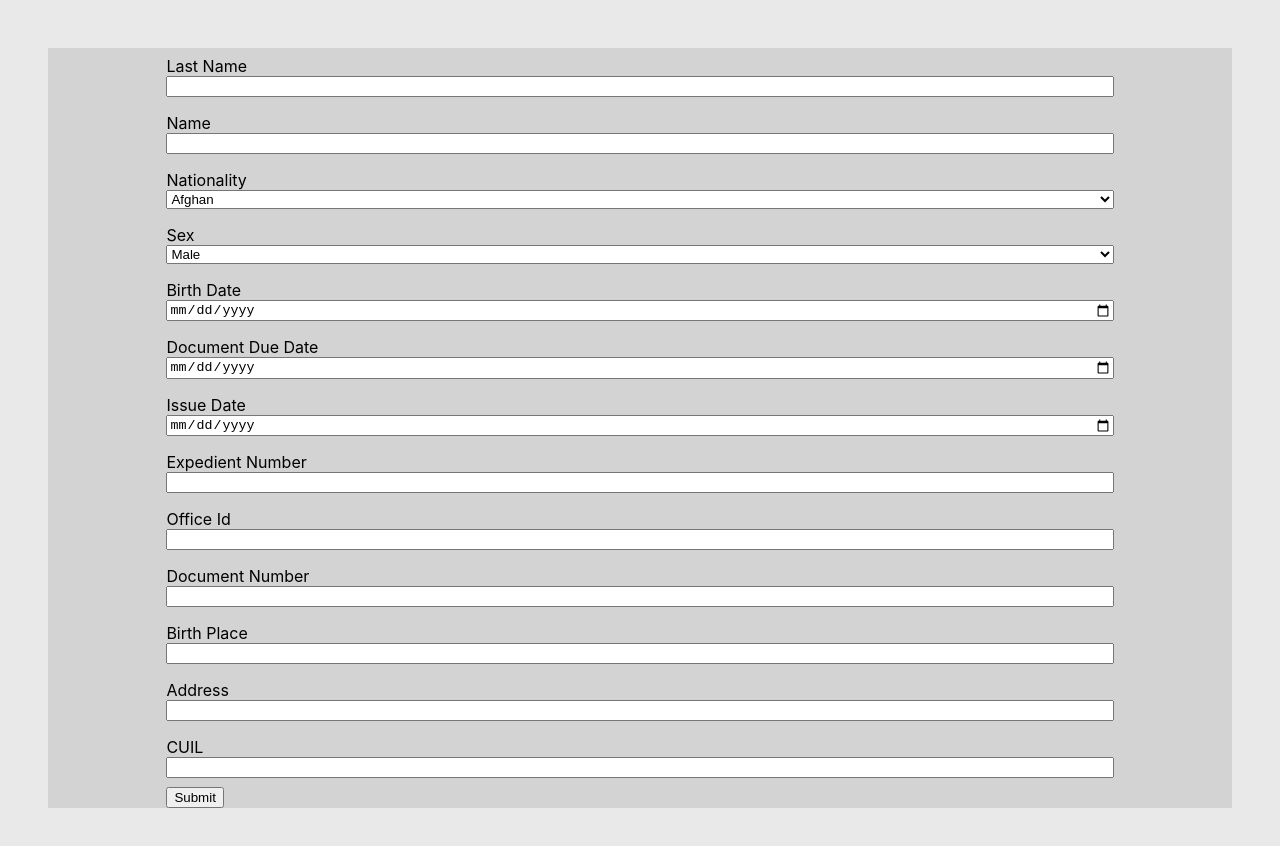
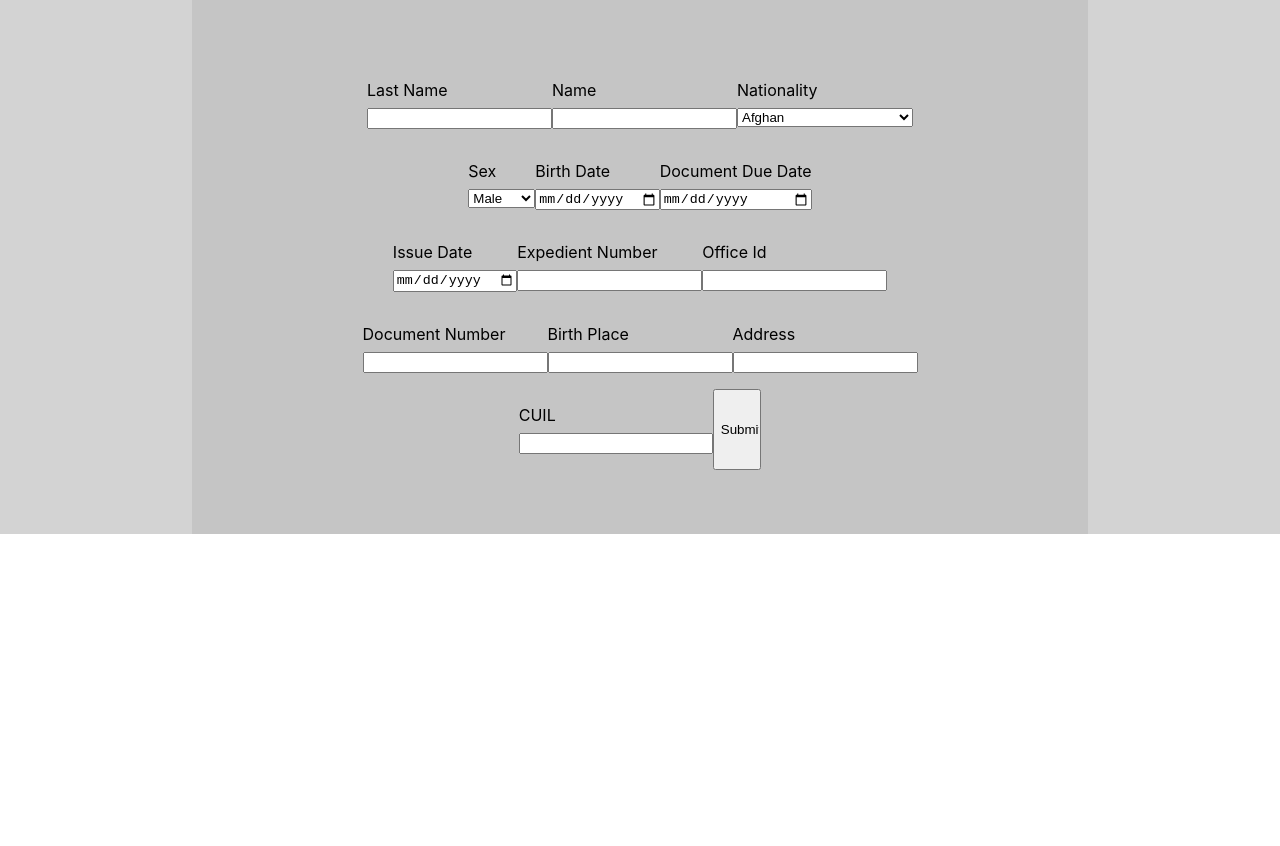
Before and after one commit to nicolasolmos/demo-react-form, a React (Create React App) app: page / in a window 1280 px wide. Shown: the top 846 px of the page. After the commit the page ends 800 px from the top, so only its background shows below. Built offline with nearby package versions, Linux system fonts and the light colour scheme.

Commit message:
feature: styles

```diff
--- /dev/null
+++ b/src/components/DniForm/DniForm.base.css
@@ -0,0 +1,7 @@
+.dni-form {
+    background-color: #c5c5c5;
+}
+
+.dni-form-container {
+    background-color: #d3d3d3;
+}
--- a/src/components/DniForm/DniForm.base.module.css
+++ /dev/null
@@ -1,3 +0,0 @@
-form {
-    background-color: #d3d3d3;
-}
--- a/src/components/DniForm/DniForm.js
+++ b/src/components/DniForm/DniForm.js
@@ -6,8 +6,8 @@ import { yupResolver } from '@hookform/resolvers/yup';
 import DniSchema from './schema';
 import FormSelect from '../FormSelect/FormSelect';
 
-import './DniForm.base.module.css';
-import './DniForm.sizes.module.css';
+import './DniForm.base.css';
+import './DniForm.sizes.css';
 
 const DniForm = (props) => {
   const { handleSubmit, register, formState: { errors } } = useForm({
@@ -21,9 +21,9 @@ const DniForm = (props) => {
   const onSubmit = data => props.onSuccess(data);
 
   return (
-    <section>
-      <form onSubmit={handleSubmit(onSubmit)}>
-        <div>
+    <section className="dni-form-container">
+      <form className="dni-form" onSubmit={handleSubmit(onSubmit)}>
+        <div className='input-group'>
           <FormInput register={register} label="Last Name" fieldName="lastName" errors={errors.lastName} />
           <FormInput register={register} label="Name" fieldName="name" errors={errors.name} />
           <FormSelect
@@ -33,7 +33,7 @@ const DniForm = (props) => {
             fieldName="nationality"
           />
         </div>
-        <div>
+        <div className='input-group'>
           <FormSelect
             register={register}
             options={['Male', 'Female']}
@@ -43,19 +43,19 @@ const DniForm = (props) => {
           <FormInput type="date" register={register} label="Birth Date" fieldName="birthDate" />
           <FormInput type="date" register={register} label="Document Due Date" fieldName="documentDueDate" />
         </div>
-        <div>
+        <div className='input-group'>
           <FormInput type="date" register={register} label="Issue Date" fieldName="issueDate" />
           <FormInput type="number" register={register} min={1} label="Expedient Number" fieldName="expedientNumber" />
           <FormInput type="number" register={register} min={1} label="Office Id" fieldName="officeId" />
         </div>
-        <div>
+        <div className='input-group'>
           <FormInput type="number" register={register} min={1} label="Document Number" fieldName="documentNumber" />
           <FormInput register={register} label="Birth Place" fieldName="birthPlace" />
           <FormInput register={register} label="Address" fieldName="address" />
         </div>
-        <div>
+        <div className='input-group'>
           <FormInput register={register} min={1} label="CUIL" fieldName="cuil" />
-          <input type='submit' />
+          <input className="submit-button" type='submit' />
         </div>
       </form>
     </section>
--- a/src/components/DniForm/DniForm.module.css
+++ /dev/null
@@ -1,43 +0,0 @@
-label {
-  display: flex;
-  flex-direction: column;
-  align-items: flex-start;
-  max-width: 90%;
-  margin-right: 5%;
-}
-
-label:last-child {
-  margin-right: 0;
-}
-
-input,
-select {
-  font-size: 1rem;
-  padding: 0.5rem;
-  margin-bottom: 2rem;
-}
-
-input:last-child,
-select:last-child {
-  margin-bottom: 0;
-}
-
-form {
-  display: flex;
-  flex-direction: column;
-  padding: 3rem;
-  background-color: #d3d3d3;
-  min-width: 50%;
-  max-width: 60%;
-  margin: auto;
-}
-
-form div {
-  display: flex;
-  margin-bottom: 1rem;
-}
-
-section {
-  width: 90%;
-  margin: auto;
-}
--- a/src/components/DniForm/DniForm.sizes.module.css
+++ b/src/components/DniForm/DniForm.sizes.css
@@ -1,34 +1,40 @@
-section,
-form {
+.dni-form-container {
     margin: auto;
     max-width: 100%;
 }
 
-form>div>label {
+.dni-form {
+    margin: auto;
+    max-width: 80%;
+    padding: 5%;
     display: flex;
     flex-direction: column;
-    text-align: left;
 }
 
-form {
-    max-width: 100%;
-    padding: 5%;
+.submit-button {
+    width: 100%;
 }
-
-label {
-    padding: 1vh 0;
-}
-
 
 @media (min-width:320px) {
 
     /* smartphones, portrait iPhone, portrait 480x320 phones (Android) */
 
-    form {
-        padding: 0 10%;
-
+    .dni-form-container {
+        margin: auto;
+        max-width: 100%;
     }
 
+    .dni-form {
+        margin: auto;
+        max-width: 60%;
+        padding: 5%;
+        display: flex;
+        flex-direction: column;
+    }
+
+    .submit-button {
+        width: 100%;
+    }
 }
 
 @media (min-width:480px) {
@@ -41,6 +47,25 @@ label {
 
     /* portrait tablets, portrait iPad, e-readers (Nook/Kindle), landscape 800x480 phones (Android) */
 
+    .submit-button {
+        width: 20%
+    }
+
+    .input-group {
+        display: flex;
+        flex-wrap: wrap;
+
+        max-width: 80%;
+        margin: auto;
+    }
+
+
+}
+
+@media (min-width:700px) {
+    .input-group {
+        max-width: 90%;
+    }
 }
 
 @media (min-width:801px) {
--- /dev/null
+++ b/src/components/FormInput/FormInput.css
@@ -0,0 +1,11 @@
+.form-input-container {
+    display: flex;
+    flex-direction: column;
+    margin: 1rem 0;
+    max-width: 100%;
+    flex-grow: 1;
+}
+
+.form-input-label {
+    margin-bottom: 0.5rem;
+}
--- a/src/components/FormInput/FormInput.js
+++ b/src/components/FormInput/FormInput.js
@@ -1,8 +1,10 @@
+import './FormInput.css';
+
 const FormInput = ({ register, fieldName, label, type, min }) => {
   return (
-    <label>
-      <span>{label}</span>
-      <input type={type} {...register(fieldName, { min, required: true })} />
+    <label className="form-input-container">
+      <span className="form-input-label">{label}</span>
+      <input className="form-input-input" type={type} {...register(fieldName, { min, required: true })} />
     </label>
   );
 };
--- /dev/null
+++ b/src/components/FormSelect/FormSelect.css
@@ -0,0 +1,9 @@
+.form-select-container {
+    display: flex;
+    flex-direction: column;
+    margin: 1rem 0;
+}
+
+.form-select-label {
+    margin-bottom: 0.5rem;
+}
--- a/src/components/FormSelect/FormSelect.js
+++ b/src/components/FormSelect/FormSelect.js
@@ -1,8 +1,10 @@
+import './FormSelect.css';
+
 const FormSelect = ({ register, fieldName, label, options }) => {
   return (
-    <label>
-      <span>{label}</span>
-      <select  {...register(fieldName, { required: true })}>
+    <label className='form-select-container'>
+      <span className='form-select-label'>{label}</span>
+      <select  className='form-select-select' {...register(fieldName, { required: true })}>
               {options.map(option => <option key={option} value={option}>{option}</option>)}
             </select>
     </label>
--- a/src/components/SuccessScreen/SuccessScreen.module.css
+++ b/src/components/SuccessScreen/SuccessScreen.module.css
@@ -1,4 +1,4 @@
-section {
+/*section {
   background-color: #e9e9e9;
   padding: 3rem;
   margin: auto;
@@ -14,4 +14,4 @@ tr {
 table {
   margin: auto;
 border-collapse: collapse;
-}
+}*/
```
